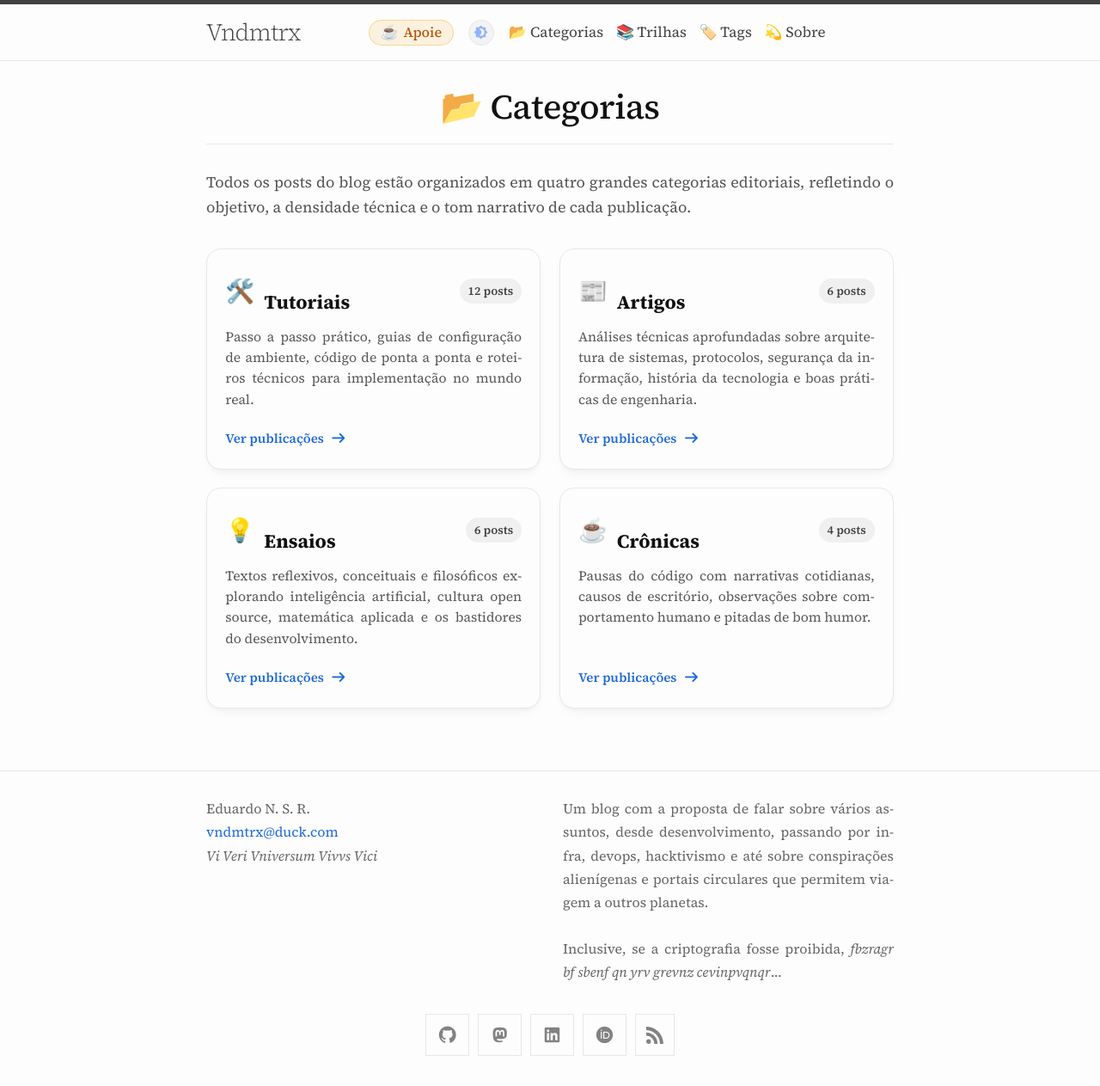
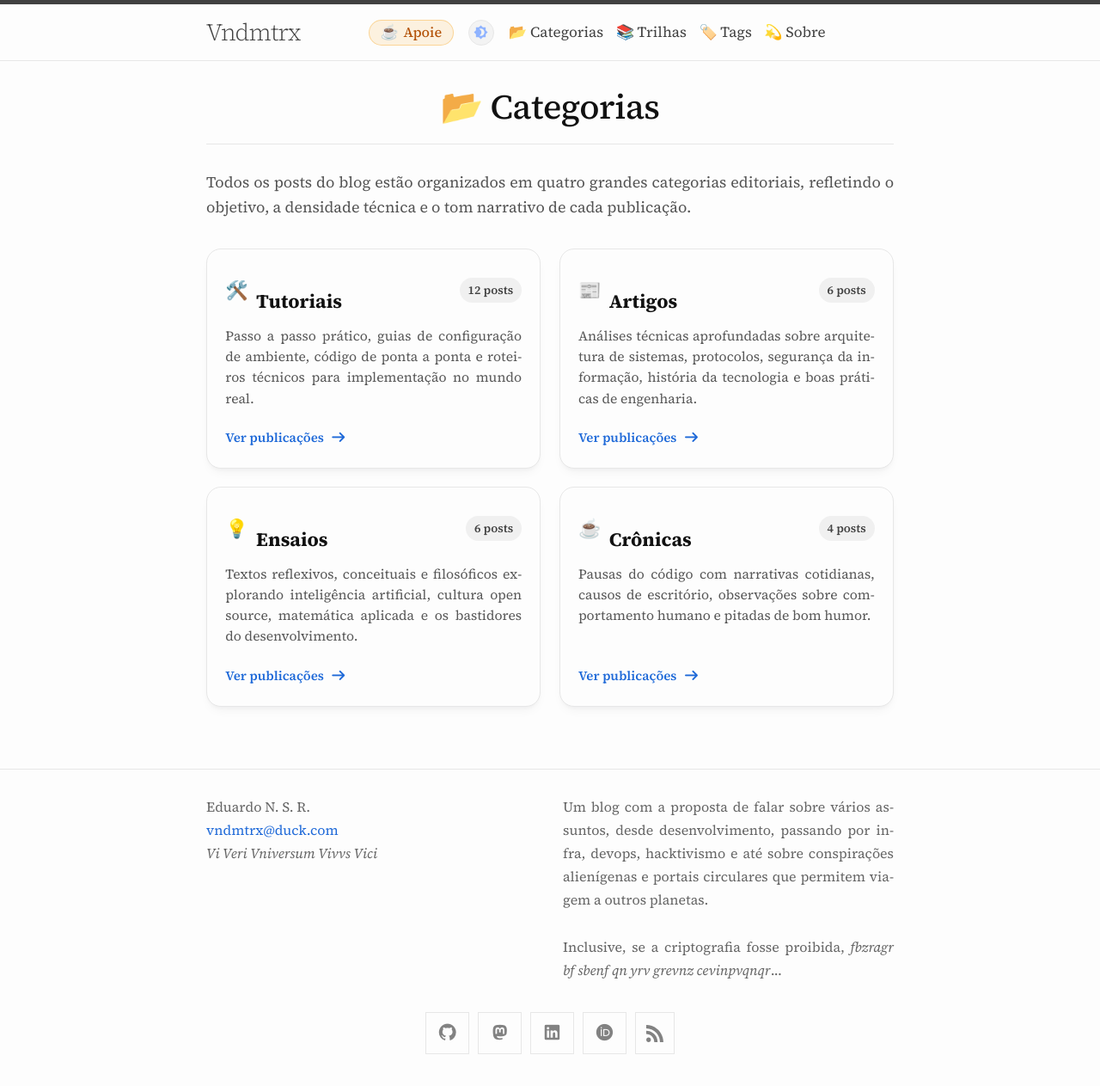
Before and after one commit to vndmtrx/vndmtrx.github.io, a Jekyll site: the page built from categorias.html, in a window 1280 px wide. Shown: the whole page at 86% size. Built offline with Jekyll 4.4.1, drawn with Linux system fonts in a browser that asks for light colours; nearby versions of some CDN libraries.

Commit message:
style: ajusta proporcao dos icones e centralizacao vertical com titulos

```diff
--- a/_sass/minima/_pages.scss
+++ b/_sass/minima/_pages.scss
@@ -54,19 +54,19 @@
 .series-card-header {
   display: flex;
   align-items: center;
-  gap: 0.85rem;
-  margin-bottom: 0.85rem;
+  gap: 0.65rem;
+  margin-bottom: 0.75rem;
 }
 
 .series-card-icon {
-  font-size: 1.35rem;
+  font-size: 1.05rem;
   color: var(--minima-link-base-color);
-  display: flex;
+  display: inline-flex;
   align-items: center;
   justify-content: center;
-  width: 42px;
-  height: 42px;
-  min-width: 42px;
+  width: 32px;
+  height: 32px;
+  min-width: 32px;
   border-radius: var(--radius-2);
   background-color: rgba(128, 128, 128, 0.08);
 }
@@ -107,7 +107,9 @@ html[data-theme="dark"] .series-status-badge {
   font-size: 1.2rem;
   font-weight: 700;
   margin: 0;
-  line-height: 1.3;
+  line-height: 1.25;
+  display: flex;
+  align-items: center;
 
   a {
     color: var(--minima-heading-color);
@@ -428,12 +430,14 @@ html[data-theme="dark"] .series-status-badge {
 .category-title-group {
   display: flex;
   align-items: center;
-  gap: 0.65rem;
+  gap: 0.55rem;
 }
 
 .category-icon-box {
-  font-size: 1.6rem;
+  font-size: 1.25rem;
   line-height: 1;
+  display: flex;
+  align-items: center;
 }
 
 .category-count-badge {
@@ -450,7 +454,9 @@ html[data-theme="dark"] .series-status-badge {
   font-size: 1.25rem;
   font-weight: 700;
   margin: 0;
-  line-height: 1.3;
+  line-height: 1.25;
+  display: flex;
+  align-items: center;
 
   a {
     color: var(--minima-heading-color);
```
